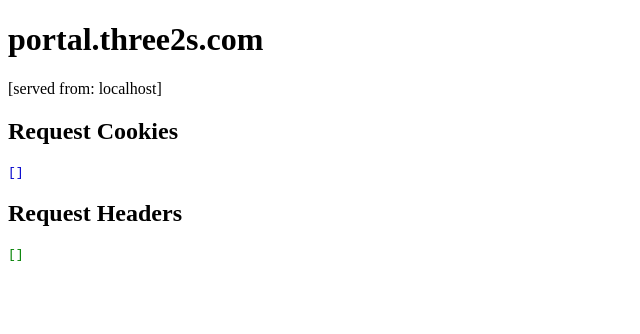
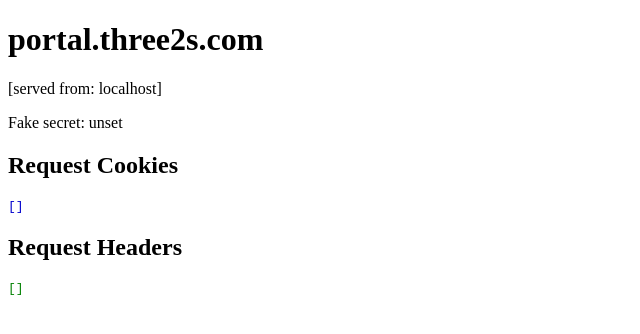
Before and after one commit to momiller121/portal-three2s, a SvelteKit app: page / in a window 1280 px wide. Shown: the top 334 px of the page, without its empty margins (0-640 px from the left). Built offline with nearby package versions, Linux system fonts and the light colour scheme; no server answers.

Commit message:
secret management check

```diff
--- a/src/routes/+page.server.ts
+++ b/src/routes/+page.server.ts
@@ -1,4 +1,5 @@
 import type { PageServerLoad } from './$types'
+import { PRETEND_SECRET } from '$env/static/private'
 
 export const load = (async ({ url, cookies, request }) => {
 
@@ -17,6 +18,7 @@ export const load = (async ({ url, cookies, request }) => {
         host: url.host,
         renderedTS: new Date().getTime(),
         headers: mapHeaders(),
-        cookies: c
+        cookies: c,
+        pretendSecret: PRETEND_SECRET
     }
 }) satisfies PageServerLoad
--- a/src/routes/+page.svelte
+++ b/src/routes/+page.svelte
@@ -5,6 +5,7 @@
 
 <h1>portal.three2s.com</h1>
 <p>[served from: {data.host}]</p>
+<p>Fake secret: {data.pretendSecret}</p>
 
 <h2>Request Cookies</h2>
 <pre class="blue">{JSON.stringify(data.cookies, null, 2)}</pre>
```
